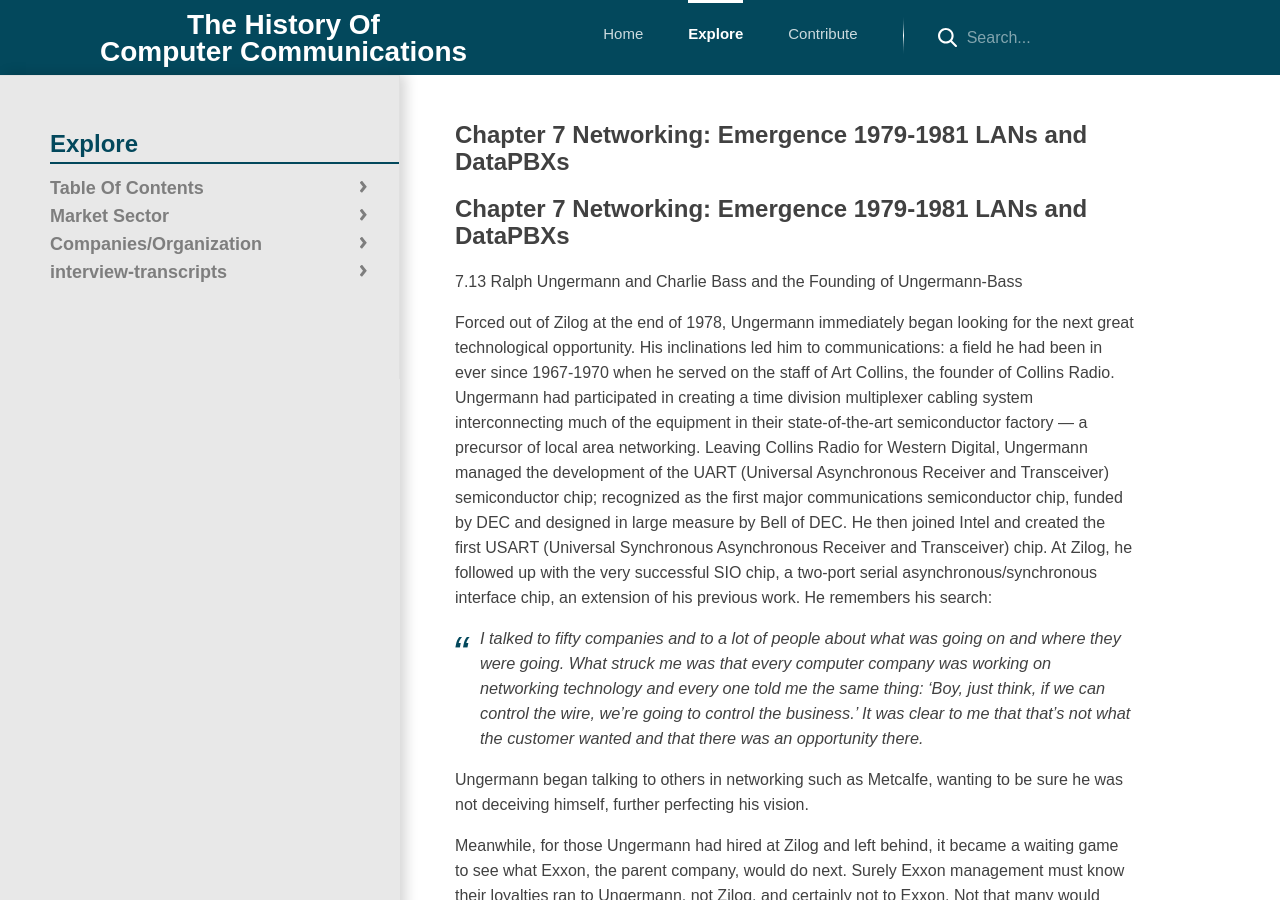
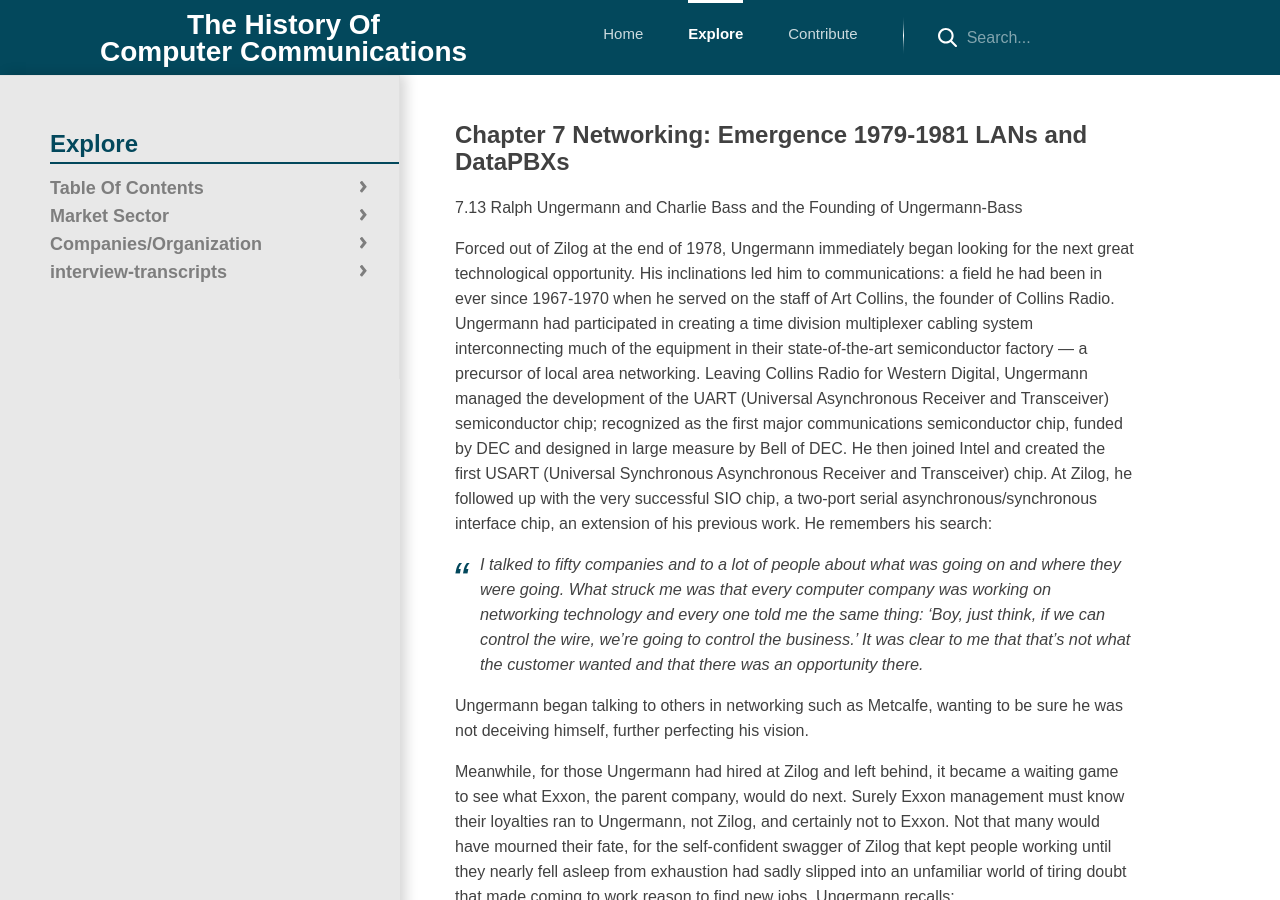
Before and after one commit to kuladesignhouse/History-of-Computer-Communications, a Jekyll site: the page built from index.md, in a window 1280 px wide and 900 px high. Built offline with Jekyll 4.4.1, drawn with Linux system fonts in a browser that asks for light colours; some web fonts are replaced; our own code applies the rules of GitHub Pages for plain Markdown files; some of the changed lines change nothing that is shown.

Commit message:
Index.md content

```diff
--- a/index.md
+++ b/index.md
@@ -1,7 +1,7 @@
 ---
 layout: layout
+title: "Chapter 7 Networking: Emergence 1979-1981 LANs and DataPBXs"
 ---
-# Chapter 7 Networking: Emergence 1979-1981 LANs and DataPBXs
 
 7.13 Ralph Ungermann and Charlie Bass and the Founding of Ungermann-Bass
 
```
